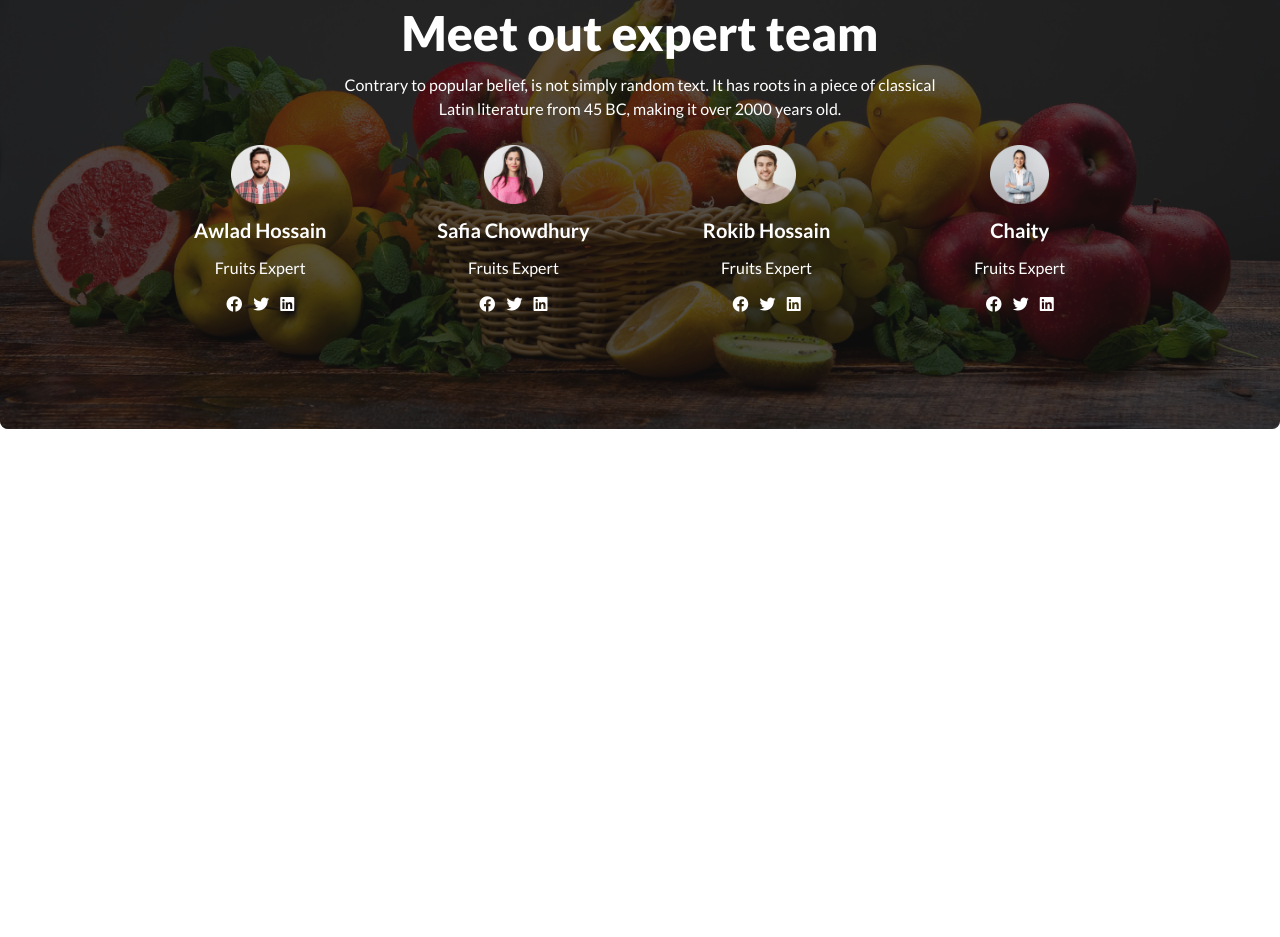
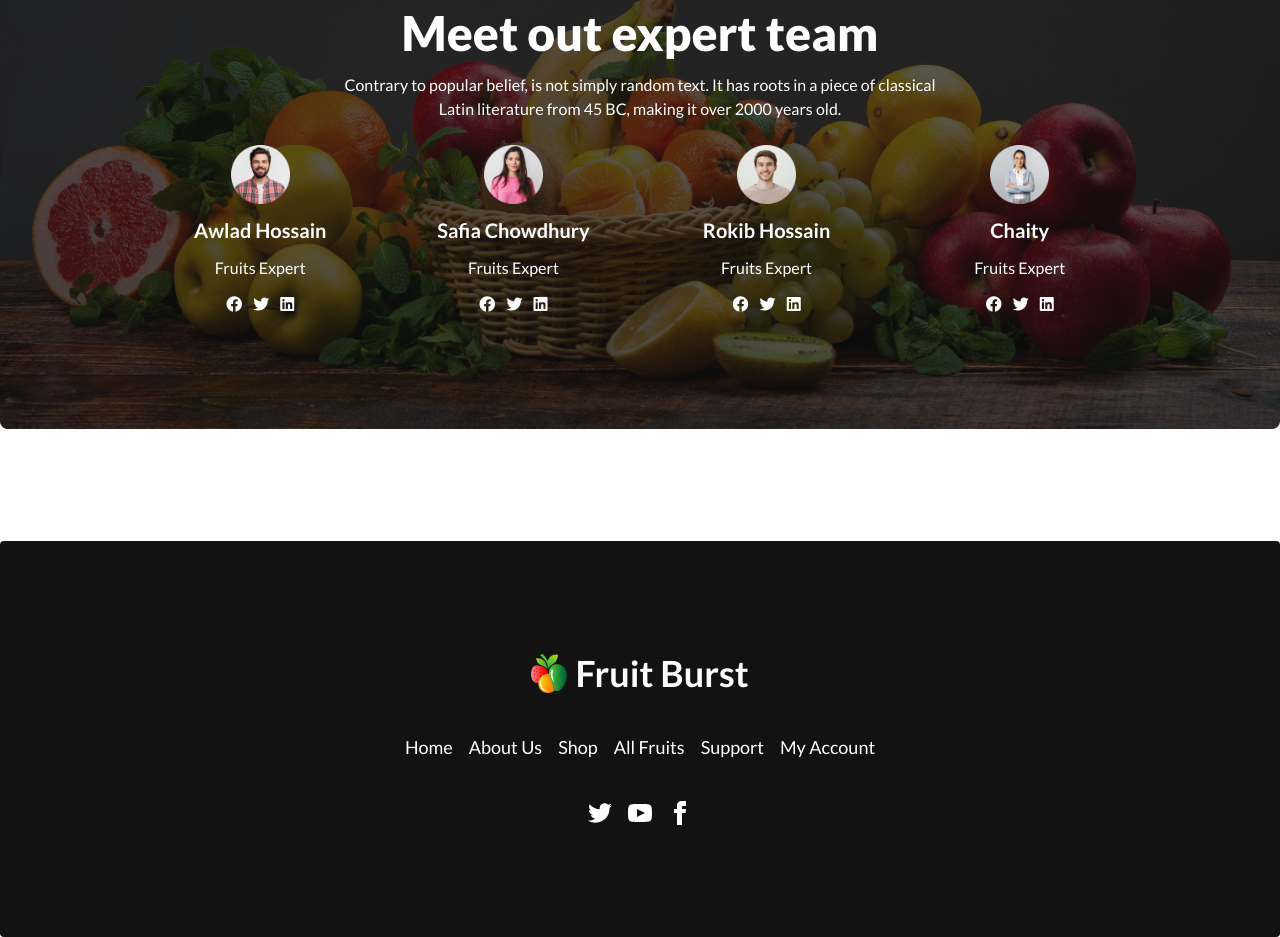
Before and after one commit to alimran-dev/fruit-burst-assignment-3, a plain HTML site: page index.html in a window 1280 px wide. Shown: the part 2104-3041 px from the top of the page. Before the commit the page ends 2645 px from the top, so only its background shows below. Drawn offline with nearby package versions, Linux system fonts and the light colour scheme.

Commit message:
footer added

```diff
--- a/index.html
+++ b/index.html
@@ -43,6 +43,7 @@
     <!-- header starts here  -->
     <header class="container mx-auto">
         <div class="navbar md:bg-nav-back flex justify-between rounded-full md:px-6 my-2 md:my-10">
+            <!-- nav menu for large device  -->
             <div class="navbar-center hidden lg:flex flex-1">
                 <ul class="menu menu-horizontal px-1">
                     <li class="text-lg font-medium text-white"><a>Home</a></li>
@@ -51,14 +52,17 @@
                     <li class="text-lg font-medium text-white"><a>All Fruits</a></li>
                 </ul>
             </div>
+            <!-- nav logo  -->
             <div class="flex-1 flex md:justify-center items-center gap-2">
                 <img src="./images/logo.png" alt="logo" class="w-9">
                 <h2 class="text-xl md:text-4xl text-black md:text-white font-bold">Fruit Burst</h2>
             </div>
+            <!-- nav search bar  -->
             <div class="flex-1 hidden md:flex justify-end relative">
                 <input type="text" placeholder="Search here" class="rounded-full w-2/3 p-2 pl-5 outline-0" />
                 <i class="fa-solid fa-magnifying-glass absolute right-5"></i>
             </div>
+            <!-- small device menu -->
             <div class="dropdown lg:hidden">
                 <label tabindex="0" class="btn btn-ghost lg:hidden">
                     <svg xmlns="http://www.w3.org/2000/svg" fill="none" viewBox="0 0 24 24"
@@ -85,7 +89,7 @@
     <main class="container mx-auto">
         <!-- banner carousel starts here  -->
         <section>
-            <div class="carousel w-full">
+            <div class="carousel w-full h-60 md:h-auto">
                 <!-- first slide  -->
                 <div id="slide1" class="carousel-item relative w-full flex justify-center">
                     <img src="./images/banner1.png" class="w-full" />
@@ -365,8 +369,44 @@
         </section>
     </main>
     <!-- footer starts here  -->
-    <footer>
-
+    <footer class="footer footer-center p-10 py-28 bg-[#121212] text-base-content rounded">
+        <!-- footer logo  -->
+        <div class="flex-1 flex md:justify-center items-center gap-2">
+            <img src="./images/logo.png" alt="logo" class="w-9">
+            <h2 class="text-4xl text-white font-bold">Fruit Burst</h2>
+        </div>
+        <!-- footer quick links  -->
+        <div class="flex flex-wrap justify-center gap-4">
+            <a class="link link-hover text-white  text-lg">Home</a>
+            <a class="link link-hover text-white  text-lg">About Us</a>
+            <a class="link link-hover text-white  text-lg">Shop</a>
+            <a class="link link-hover text-white  text-lg">All Fruits</a>
+            <a class="link link-hover text-white  text-lg">Support</a>
+            <a class="link link-hover text-white  text-lg">My Account</a>
+        </div>
+        <!-- footer social icons  -->
+        <div>
+            <div class="grid grid-flow-col gap-4">
+                <a href=""><svg xmlns="http://www.w3.org/2000/svg" width="24" height="24" viewBox="0 0 24 24"
+                        class="fill-current text-white">
+                        <path
+                            d="M24 4.557c-.883.392-1.832.656-2.828.775 1.017-.609 1.798-1.574 2.165-2.724-.951.564-2.005.974-3.127 1.195-.897-.957-2.178-1.555-3.594-1.555-3.179 0-5.515 2.966-4.797 6.045-4.091-.205-7.719-2.165-10.148-5.144-1.29 2.213-.669 5.108 1.523 6.574-.806-.026-1.566-.247-2.229-.616-.054 2.281 1.581 4.415 3.949 4.89-.693.188-1.452.232-2.224.084.626 1.956 2.444 3.379 4.6 3.419-2.07 1.623-4.678 2.348-7.29 2.04 2.179 1.397 4.768 2.212 7.548 2.212 9.142 0 14.307-7.721 13.995-14.646.962-.695 1.797-1.562 2.457-2.549z">
+                        </path>
+                    </svg></a>
+                <a href=""><svg xmlns="http://www.w3.org/2000/svg" width="24" height="24" viewBox="0 0 24 24"
+                        class="fill-current text-white">
+                        <path
+                            d="M19.615 3.184c-3.604-.246-11.631-.245-15.23 0-3.897.266-4.356 2.62-4.385 8.816.029 6.185.484 8.549 4.385 8.816 3.6.245 11.626.246 15.23 0 3.897-.266 4.356-2.62 4.385-8.816-.029-6.185-.484-8.549-4.385-8.816zm-10.615 12.816v-8l8 3.993-8 4.007z">
+                        </path>
+                    </svg></a>
+                <a href=""><svg xmlns="http://www.w3.org/2000/svg" width="24" height="24" viewBox="0 0 24 24"
+                        class="fill-current text-white">
+                        <path
+                            d="M9 8h-3v4h3v12h5v-12h3.642l.358-4h-4v-1.667c0-.955.192-1.333 1.115-1.333h2.885v-5h-3.808c-3.596 0-5.192 1.583-5.192 4.615v3.385z">
+                        </path>
+                    </svg></a>
+            </div>
+        </div>
     </footer>
 </body>
 
```
